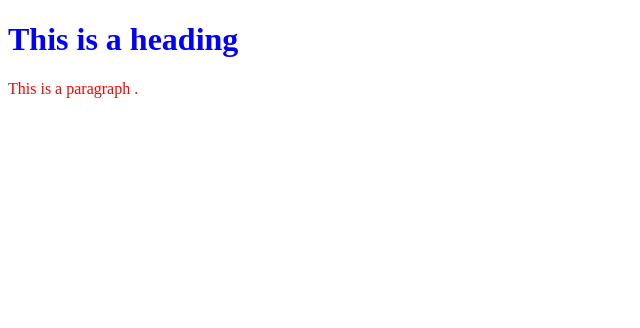
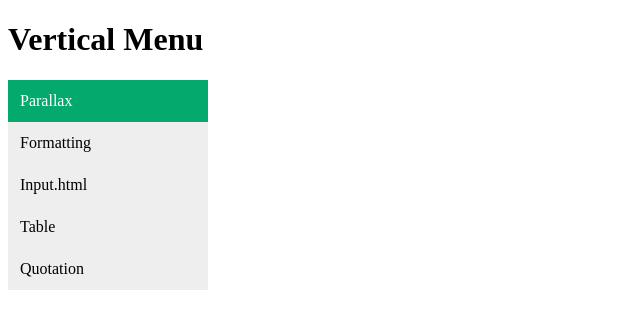
Before and after one commit to kjjaison/testrepo, a plain HTML site: page index.html in a window 1280 px wide. Shown: the whole page, without its empty margins (0-640 px from the left). Drawn offline with Linux system fonts and the light colour scheme.

Commit message:
Update index.html

```diff
--- a/index.html
+++ b/index.html
@@ -1,9 +1,41 @@
 <!DOCTYPE html>
 <html>
+<head>
+<meta name="viewport" content="width=device-width, initial-scale=1">
+<style>
+.vertical-menu {
+  width: 200px;
+}
+
+.vertical-menu a {
+  background-color: #eee;
+  color: black;
+  display: block;
+  padding: 12px;
+  text-decoration: none;
+}
+
+.vertical-menu a:hover {
+  background-color: #ccc;
+}
+
+.vertical-menu a.active {
+  background-color: #04AA6D;
+  color: white;
+}
+</style>
+</head>
 <body>
 
-<h1 style="color:blue;">This is a heading</h1>
-<p style="color:red;">This is a paragraph .</p>
+<h1>Vertical Menu</h1>
+
+<div class="vertical-menu">
+  <a href="https://kjjaison.github.io/testrepo/Parallax%20b.html" class="active">Parallax</a>
+  <a href="https://kjjaison.github.io/testrepo/Formatting.html">Formatting</a>
+  <a href="https://kjjaison.github.io/testrepo/Input.html">Input.html</a>
+  <a href="https://kjjaison.github.io/testrepo/Table.html">Table</a>
+  <a href="https://kjjaison.github.io/testrepo/Quotation.html">Quotation</a>
+</div>
 
 </body>
 </html>
```
